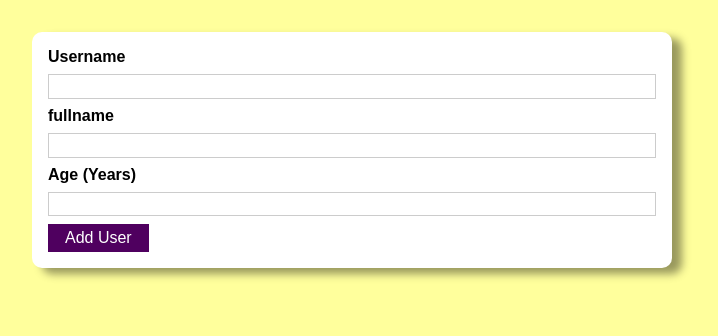
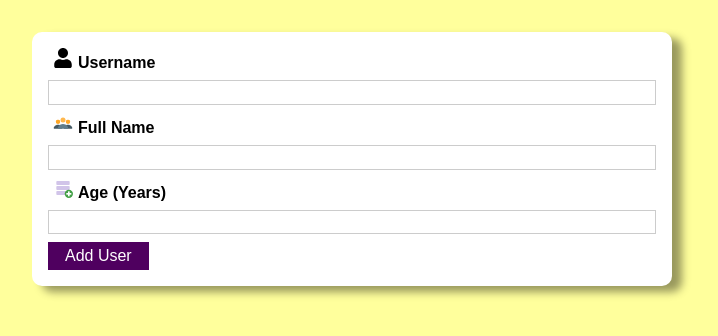
Before and after one commit to AbdulSami10/User-List, a React (Create React App) app: page / in a window 1280 px wide. Shown: the top 336 px of the page, without its empty margins (288-1006 px from the left). Built offline with nearby package versions, Linux system fonts and the light colour scheme.

Commit message:
delete button has working successfully

```diff
--- a/src/components/Users/AddUser.js
+++ b/src/components/Users/AddUser.js
@@ -3,6 +3,9 @@ import Card from '../UI/Card';
 import classes from './AddUser.module.css';
 import Button from '../UI/Button';
 import ErrorModal from '../UI/ErrorModal';
+import {FcAddDatabase} from 'react-icons/fc';
+import {FcConferenceCall} from 'react-icons/fc';
+import {FaUser} from 'react-icons/fa';
 
 const AddUser = (props) => {
   const [enteredUsername, setEnteredUsername] = useState('');
@@ -94,18 +97,27 @@ const AddUser = (props) => {
       {error && <ErrorModal title={error.title} message={error.message} onConfirm={errorHandler} />}
       <Card className={classes.input}>
         <form onSubmit={AddUserHandler}>
-          <label htmlFor="username">Username</label>
+          <label htmlFor="username">
+            <FaUser className={classes.icon} />
+            Username
+          </label>
           <input
             id="username"
             type="text"
             value={enteredUsername}
             onChange={usernameChangeHandler}
             onClick={usernamBanHandler}
-            maxLength="8"
+            maxLength="16"
           />
-          <label htmlFor="fullname">fullname</label>
+          <label htmlFor="fullname">
+            <FcConferenceCall className={classes.icon} />
+            Full Name
+          </label>
           <input id="fullname" type="text" value={enterdFullname} onChange={fullnameChangeHandler} max="256" />
-          <label htmlFor="age">Age (Years)</label>
+          <label htmlFor="age">
+            <FcAddDatabase className={classes.icon} />
+            Age (Years)
+          </label>
           <input id="age" type="number" value={enteredAge} onChange={ageChangeHandler} />
           <Button type="button" onClick={confirmHanlder}>
             Add User
--- a/src/components/Users/AddUser.module.css
+++ b/src/components/Users/AddUser.module.css
@@ -28,3 +28,7 @@
   font-weight: bolder;
   color: darkgreen;
 }
+.icon {
+  font-size: 20px;
+  margin: 0 5px;
+}
--- a/src/components/Users/MainUser.js
+++ b/src/components/Users/MainUser.js
@@ -6,13 +6,30 @@ const MainUser = (props) => {
   const [usersList, setUsersList] = useState([]);
   const AddUserHandler = (userName, userfullname, userAge) => {
     setUsersList((prevUsersList) => {
-      return [...prevUsersList, {name: userName, fullname: userfullname, age: userAge, id: Math.random().toString()}];
+      return [
+        ...prevUsersList,
+        {name: userName.toLowerCase(), fullname: userfullname, age: userAge, id: Math.random().toString()},
+      ];
+      // let find = setUsersList.find((s) => s.userName === userName);
+      // console.log(find);
     });
+    // let name = [{name: 'kameena', fullname: '', age: ''}];
+    // let find = usersList.find((c) => c.userName === name);
+    // console.log(find);
+    // if (find === undefined) {
+    //   console.log('Not present');
+    // } else {
+    //   console.log(find.userName);
+    // }
+  };
+  const deleteUserHandler = (indx) => {
+    usersList.splice(indx, 1);
+    setUsersList([...usersList]);
   };
   return (
     <div>
       <AddUser onAddUser={AddUserHandler} />
-      <UsersList users={usersList} />
+      <UsersList users={usersList} onDelete={deleteUserHandler} />
     </div>
   );
 };
--- a/src/components/Users/UsersList.css
+++ b/src/components/Users/UsersList.css
@@ -14,6 +14,7 @@
   margin: 0.5rem 0;
   /* padding: 0.5rem; */
   margin-right: 100px;
+  font-size: 20px;
 }
 .user-wrapper {
   display: flex;
--- a/src/components/Users/UsersList.js
+++ b/src/components/Users/UsersList.js
@@ -3,6 +3,9 @@ import Card from '../UI/Card';
 import './UsersList.css';
 // import {FaUserEdit} from 'react-icons/fa';
 import {AiOutlineUserDelete, AiOutlineEdit} from 'react-icons/ai';
+import {FcAcceptDatabase} from 'react-icons/fc';
+import {FcConferenceCall} from 'react-icons/fc';
+import {FaUser} from 'react-icons/fa';
 
 const UsersList = (props) => {
   return (
@@ -11,13 +14,16 @@ const UsersList = (props) => {
         {props.users.map((user) => (
           <span className="user-wrapper">
             <li key={user.id}>
-              username: {user.name}
+              <FaUser />
+              {user.name}
               <br />
-              fullname:{user.fullname}
-              <br />({user.age} Years Old)
+              <FcConferenceCall />
+              {user.fullname}
+              <br />
+              <FcAcceptDatabase /> ({user.age} Years Old)
             </li>
             <AiOutlineEdit className="user-edit-icon" />
-            <AiOutlineUserDelete className="user-delete-icon" />
+            <AiOutlineUserDelete onClick={props.onDelete} className="user-delete-icon" />
           </span>
         ))}
       </ul>
```
